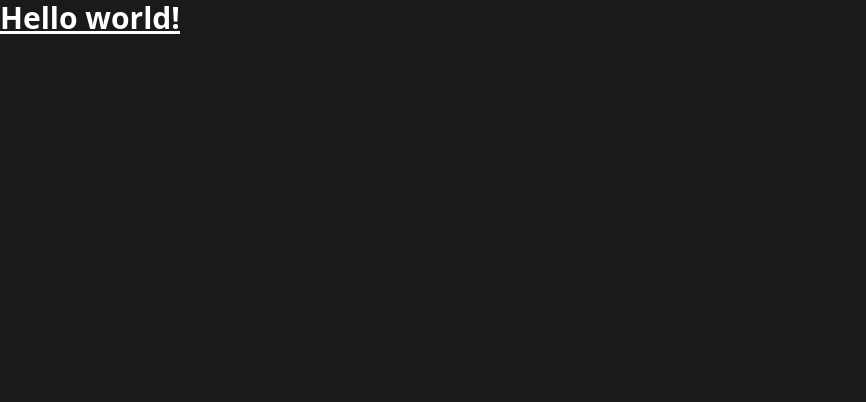
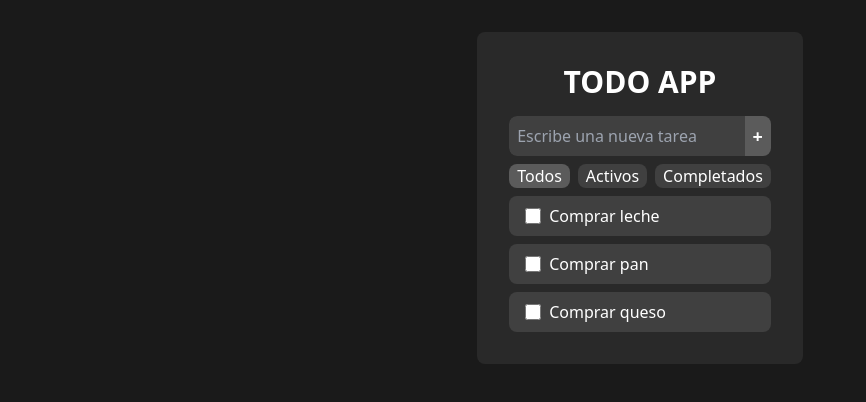
Before and after one commit to varo00/todo-app, an Angular app: page /todo in a window 1280 px wide. Before the commit this address led to /. Shown: the top 402 px of the page, without its empty margins (0-866 px from the left). Built offline with nearby package versions, Linux system fonts and the light colour scheme.

Commit message:
falta editar las tareas

```diff
--- a/angular.json
+++ b/angular.json
@@ -60,10 +60,10 @@
           "builder": "@angular-devkit/build-angular:dev-server",
           "configurations": {
             "production": {
-              "browserTarget": "todo-app:build:production"
+              "buildTarget": "todo-app:build:production"
             },
             "development": {
-              "browserTarget": "todo-app:build:development"
+              "buildTarget": "todo-app:build:development"
             }
           },
           "defaultConfiguration": "development"
@@ -71,7 +71,7 @@
         "extract-i18n": {
           "builder": "@angular-devkit/build-angular:extract-i18n",
           "options": {
-            "browserTarget": "todo-app:build"
+            "buildTarget": "todo-app:build"
           }
         },
         "test": {
--- a/src/app/app-routing.module.ts
+++ b/src/app/app-routing.module.ts
@@ -1,7 +1,11 @@
 import { NgModule } from '@angular/core';
 import { RouterModule, Routes } from '@angular/router';
+import { TodoComponent } from './components/todo/todo.component';
 
-const routes: Routes = [];
+const routes: Routes = [
+  { path: "todo", component: TodoComponent },
+  { path: "**", pathMatch: "full", redirectTo: "todo" }
+];
 
 @NgModule({
   imports: [RouterModule.forRoot(routes)],
--- a/src/app/app.component.html
+++ b/src/app/app.component.html
@@ -1 +1 @@
-<h1 class="text-3xl font-bold underline">Hello world!</h1>
+<router-outlet></router-outlet>
--- /dev/null
+++ b/src/app/components/todo/todo.component.css
@@ -0,0 +1,49 @@
+.todolist-wrapper {
+    @apply bg-background-200 p-8 w-fit mt-8 mx-auto rounded-lg;
+}
+
+.title{
+    @apply text-3xl font-bold text-center mb-4;
+}
+
+.new-todo{
+    @apply relative flex items-center rounded-lg overflow-hidden
+}
+.new-todo input {
+    @apply w-64 p-2 rounded-lg bg-background-300;
+}
+.new-todo button {
+    @apply absolute right-0 bg-background-400 text-lg font-black h-full px-2;
+}
+
+.filters{
+    @apply flex justify-end gap-2 my-2;
+}
+.filters button{
+    @apply px-2 rounded-lg bg-background-300;
+}
+.filters button.active{
+    @apply bg-background-400;
+}
+
+.todolist{
+    @apply flex flex-col gap-2;
+}
+.todolist li{
+    @apply flex bg-background-300 px-4 py-2 rounded-lg items-center gap-2;
+}
+.todolist li.todo label{
+    @apply flex-1;
+}
+.todolist li.todo:hover button{
+    @apply block;
+}
+.todolist li.todo button{
+    @apply hidden text-xs;
+}
+.todolist li.todo input[type="checkbox"]{
+    @apply w-4 h-4 cursor-pointer;
+}
+.todolist li.todo-editing input[type="text"]{
+    @apply w-full bg-background-400 rounded-lg px-2 outline-none;
+}
--- /dev/null
+++ b/src/app/components/todo/todo.component.html
@@ -0,0 +1,32 @@
+<section class="todolist-wrapper">
+    <h1 class="title">TODO APP</h1>
+    <div class="new-todo">
+        <input type="text" placeholder="Escribe una nueva tarea" [formControl]="newTodo" (keydown.enter)="addTodo()">
+        <button (click)="addTodo()">+</button>
+    </div>
+
+    <div class="filters">
+        <button (click)="changeFilter('all')" [class.active]="filter() === 'all'">Todos</button>
+        <button (click)="changeFilter('active')" [class.active]="filter() === 'active'">Activos</button>
+        <button (click)="changeFilter('completed')" [class.active]="filter() === 'completed'">Completados</button>
+    </div>
+
+    <ul class="todolist">
+        @for (todo of todolist(); track todo.id) {
+        @if (todo.editing) {
+        <li class="todo-editing">
+            <input type="text" placeholder="Editar tarea">
+        </li>
+        }@else {
+        <li class="todo">
+            <input type="checkbox" [checked]="todo.completed" (change)="todo.completed = !todo.completed">
+            <label>{{todo.title}}</label>
+            @if (!todo.completed) {
+            <button>Editar</button>
+            }
+            <button class="text-red-500" (click)="deleteTodo(todo.id)">Eliminar</button>
+        </li>
+        }
+        }
+    </ul>
+</section>
--- /dev/null
+++ b/src/app/components/todo/todo.component.ts
@@ -0,0 +1,67 @@
+import { CommonModule } from '@angular/common';
+import { Component, signal } from '@angular/core';
+import { FormControl, ReactiveFormsModule, Validators } from '@angular/forms';
+import { FilterType, TodoModel } from 'src/app/models/todo';
+import { RouterTestingModule } from '@angular/router/testing';
+
+@Component({
+  selector: 'app-todo',
+  standalone: true,
+  imports: [ReactiveFormsModule, CommonModule],
+  templateUrl: './todo.component.html',
+  styleUrl: './todo.component.css'
+})
+export class TodoComponent {
+  todolist = signal<TodoModel[]>([
+    {
+      id: 1,
+      title: "Comprar leche",
+      completed: false,
+      editing: false
+    },
+    {
+      id: 2,
+      title: "Comprar pan",
+      completed: false,
+      editing: false
+    },
+    {
+      id: 3,
+      title: "Comprar queso",
+      completed: false,
+      editing: false
+    }
+  ]);
+
+  filter = signal<FilterType>('all');
+
+  newTodo = new FormControl('', {
+    nonNullable: true,
+    validators: [Validators.required, Validators.minLength(3)]
+  });
+
+  constructor() { }
+
+  changeFilter(filterString: FilterType) {
+    this.filter.set(filterString);
+  }
+
+  addTodo() {
+    const newTaskTitle = this.newTodo.value.trim();
+    if (this.newTodo.valid && newTaskTitle !== '') {
+      this.todolist.update((prev_todos) => {
+        return [
+          ...prev_todos,
+          { id: Date.now(), title: newTaskTitle, completed: false, editing: false }
+        ]
+      });
+      this.newTodo.reset();
+    }
+  }
+
+  deleteTodo(id: number) {
+    this.todolist.update((prev_todos) =>
+      prev_todos.filter((todo) => todo.id !== id)
+    )
+  }
+}
--- /dev/null
+++ b/src/app/models/todo.ts
@@ -0,0 +1,8 @@
+export interface TodoModel {
+    id: number;
+    title: string;
+    completed: boolean;
+    editing?: boolean;
+}
+
+export type FilterType = 'all' | 'active' | 'completed';
```
Also changed, not shown: package.json (+13 -13 lines), 2 other files (tests, documents, lock files or other folders).
